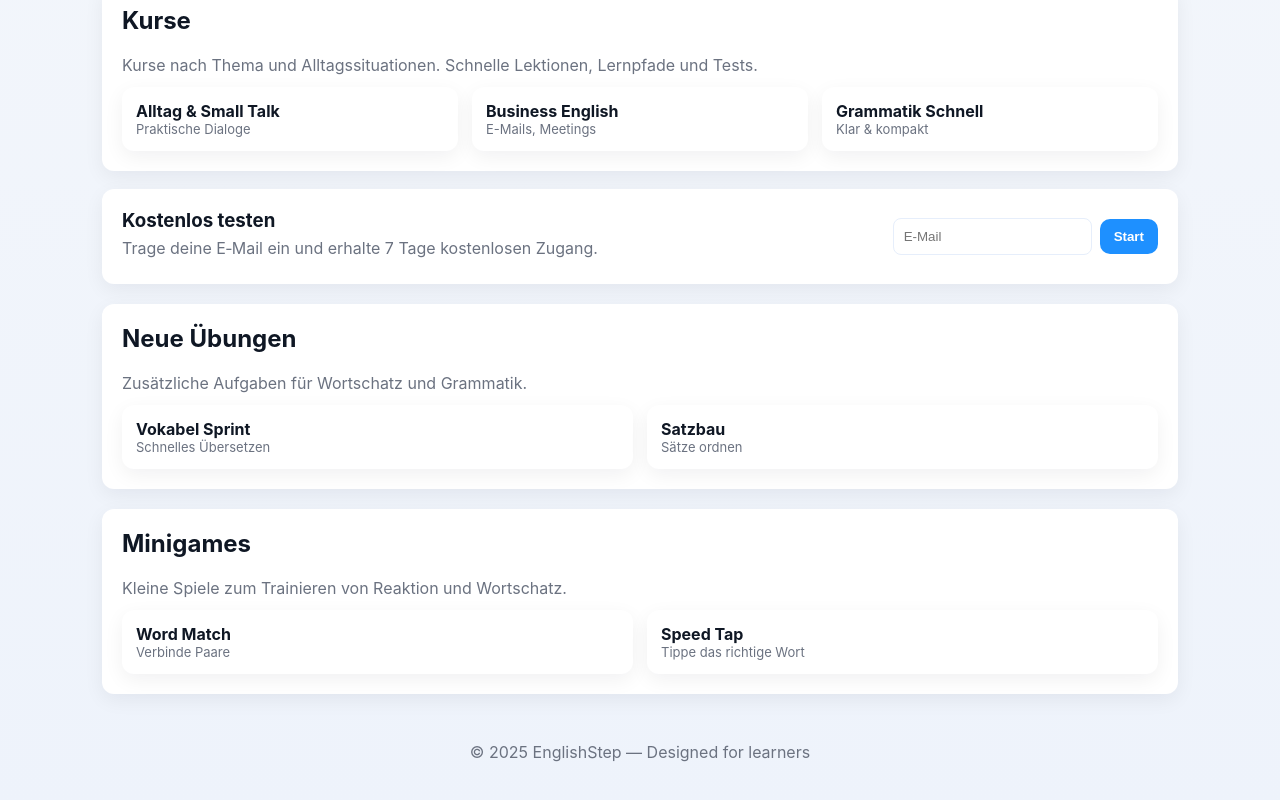
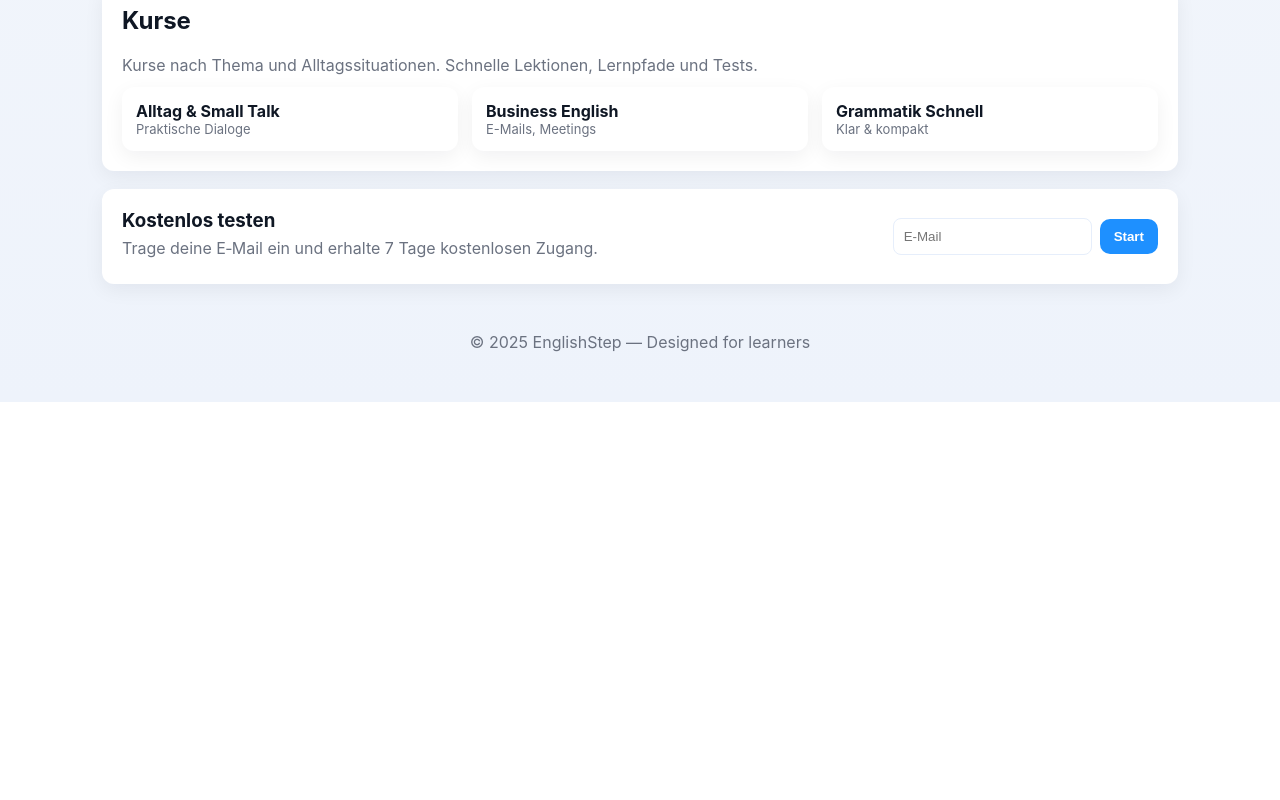
Before and after one commit to GlamGirlValentin/te069, a plain HTML site: page docs/index.html in a window 1280 px wide. Shown: the part 878-1678 px from the top of the page. After the commit the page ends 1280 px from the top, so only its background shows below. Drawn offline with Linux system fonts and the light colour scheme.

Commit message:
Update index.html

```diff
--- a/docs/index.html
+++ b/docs/index.html
@@ -148,25 +148,6 @@
       </form>
     </section>
 
-    <!-- Neue Übungen & Minigames -->
-    <section id="extra" class="card" style="margin-top:20px">
-      <h2 style="margin-top:0">Neue Übungen</h2>
-      <p style="color:var(--muted);margin:6px 0">Zusätzliche Aufgaben für Wortschatz und Grammatik.</p>
-      <div class="grid3" style="margin-top:12px">
-        <div class="card" style="padding:14px"><strong>Vokabel Sprint</strong><div style="color:var(--muted);font-size:13px">Schnelles Übersetzen</div></div>
-        <div class="card" style="padding:14px"><strong>Satzbau</strong><div style="color:var(--muted);font-size:13px">Sätze ordnen</div></div>
-      </div>
-    </section>
-
-    <section id="games" class="card" style="margin-top:20px">
-      <h2 style="margin-top:0">Minigames</h2>
-      <p style="color:var(--muted);margin:6px 0">Kleine Spiele zum Trainieren von Reaktion und Wortschatz.</p>
-      <div class="grid3" style="margin-top:12px">
-        <div class="card" style="padding:14px"><strong>Word Match</strong><div style="color:var(--muted);font-size:13px">Verbinde Paare</div></div>
-        <div class="card" style="padding:14px"><strong>Speed Tap</strong><div style="color:var(--muted);font-size:13px">Tippe das richtige Wort</div></div>
-      </div>
-    </section>
-
     <footer>
       <div>© <span id="year"></span> EnglishStep — Designed for learners</div>
     </footer>
```
